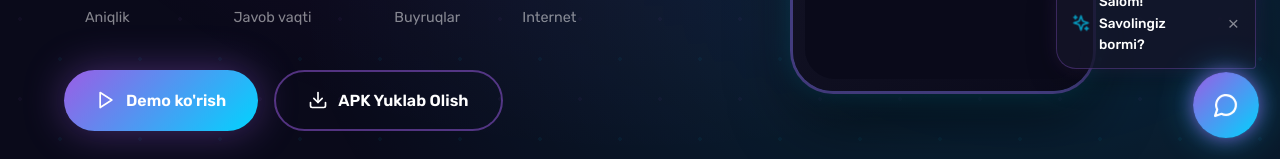
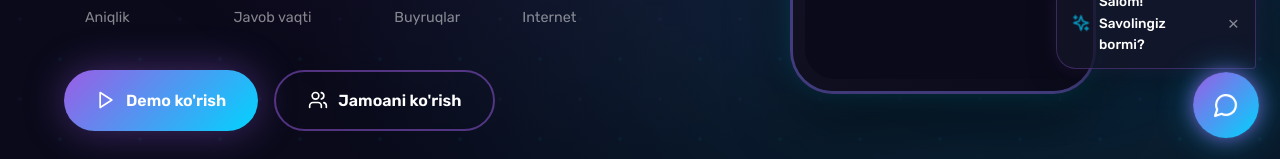
Before and after one commit to Jaxongir-Qarshiboyev/Dastyor_AI_Landing_Page, a React (Vite) app: page / in a window 1280 px wide. Shown: the part 641-800 px from the top of the page. Built offline with nearby package versions, Linux system fonts and the light colour scheme.

Commit message:
Update README links and change hero APK button to Team button

```diff
--- a/src/pages/LandingPage.jsx
+++ b/src/pages/LandingPage.jsx
@@ -66,13 +66,9 @@ function LandingPage() {
                                 <Play size={20} />
                                 Demo ko'rish
                             </Link>
-                            <a
-                                href="https://github.com/Jaxongir-Qarshiboyev/Dastyor_AI_Landing_Page/releases/download/v1.0.0-beta/Dastyor-AI-v1.0.0-beta.apk"
-                                className="btn btn-secondary btn-large"
-                                download
-                            >
-                                <Download size={20} />
-                                APK Yuklab Olish
+                            <a href="#team" className="btn btn-secondary btn-large">
+                                <Users size={20} />
+                                Jamoani ko'rish
                             </a>
                         </div>
                     </motion.div>
```
Also changed, not shown: 1 other file (tests, documents, lock files or other folders).
